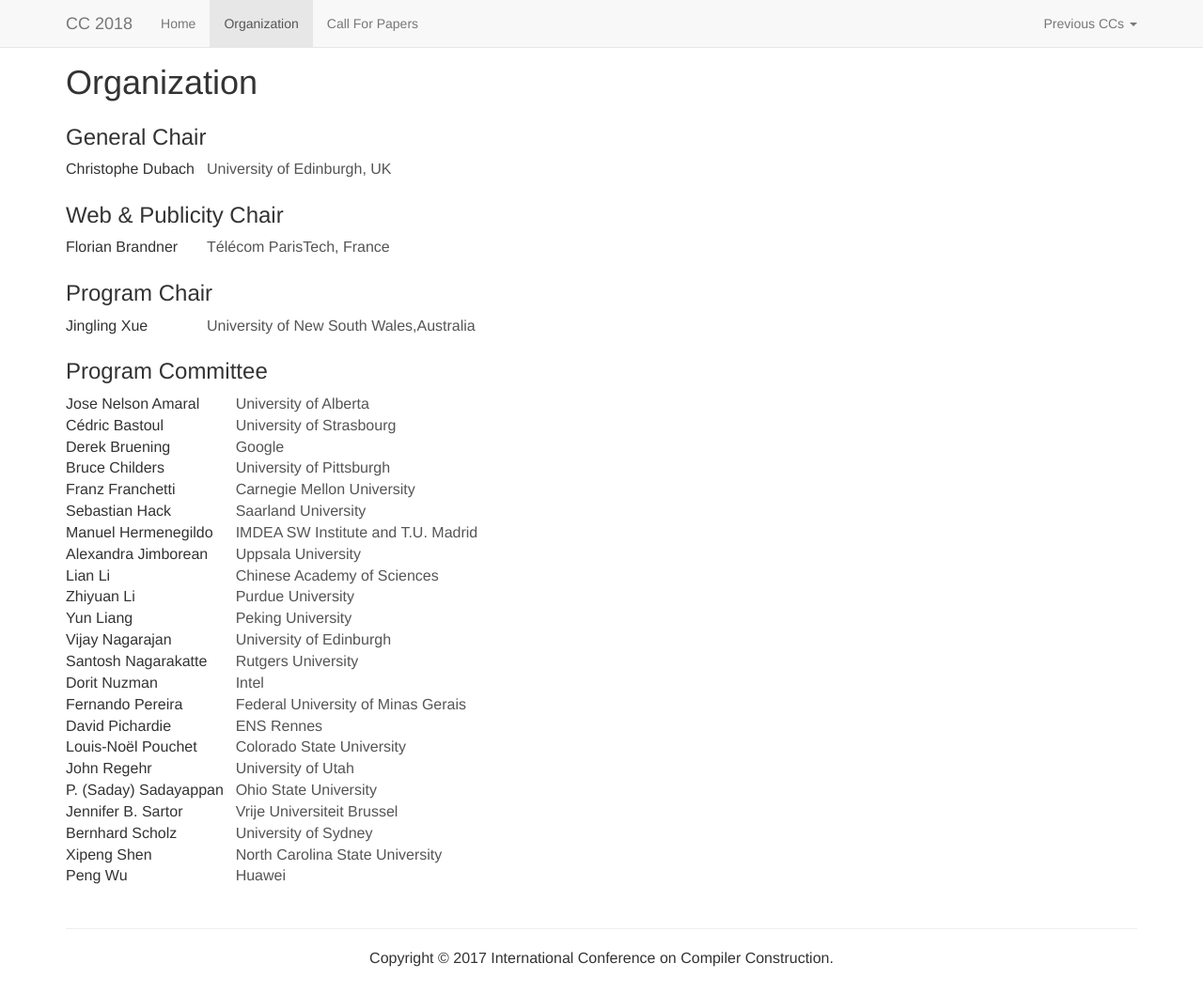
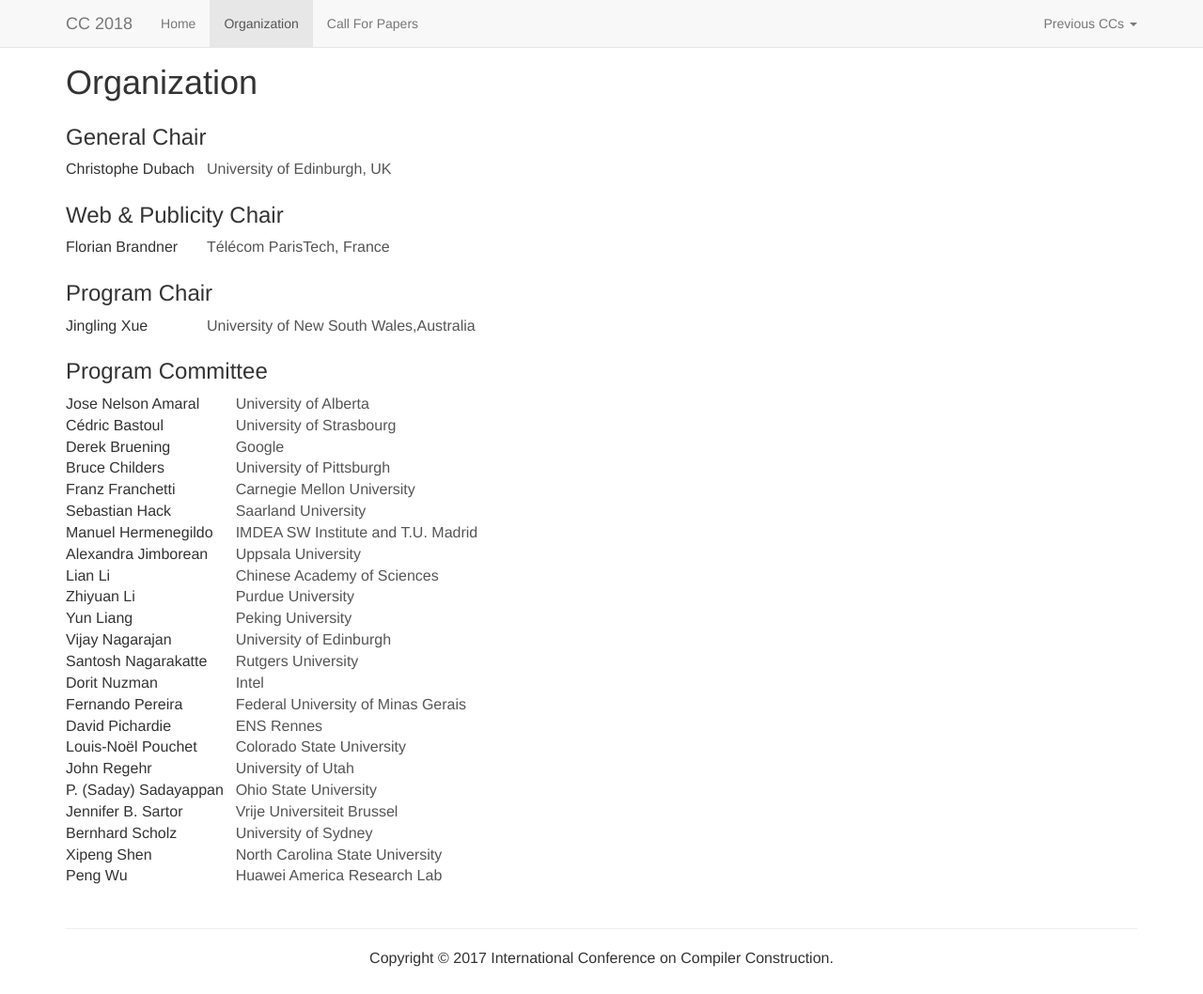
Before and after one commit to cc-conference/18, a Jekyll site: the page built from organization.html, in a window 1280 px wide and 1058 px high. Shown: the whole window at 94% size. Built offline with Jekyll 4.4.1, drawn with Linux system fonts in a browser that asks for light colours; nearby versions of some CDN libraries.

Commit message:
updated affiliation of one PC member

```diff
--- a/organization.html
+++ b/organization.html
@@ -47,7 +47,7 @@ title: Organization
 <tr><td>Jennifer B. Sartor         </td><td>Vrije Universiteit Brussel</td></tr>
 <tr><td>Bernhard Scholz         </td><td>University of Sydney</td></tr>
 <tr><td>Xipeng Shen             </td><td>North Carolina State University</td></tr>
-<tr><td>Peng Wu                 </td><td>Huawei</td></tr>
+<tr><td>Peng Wu                 </td><td>Huawei America Research Lab</td></tr>
 
 
 
```
